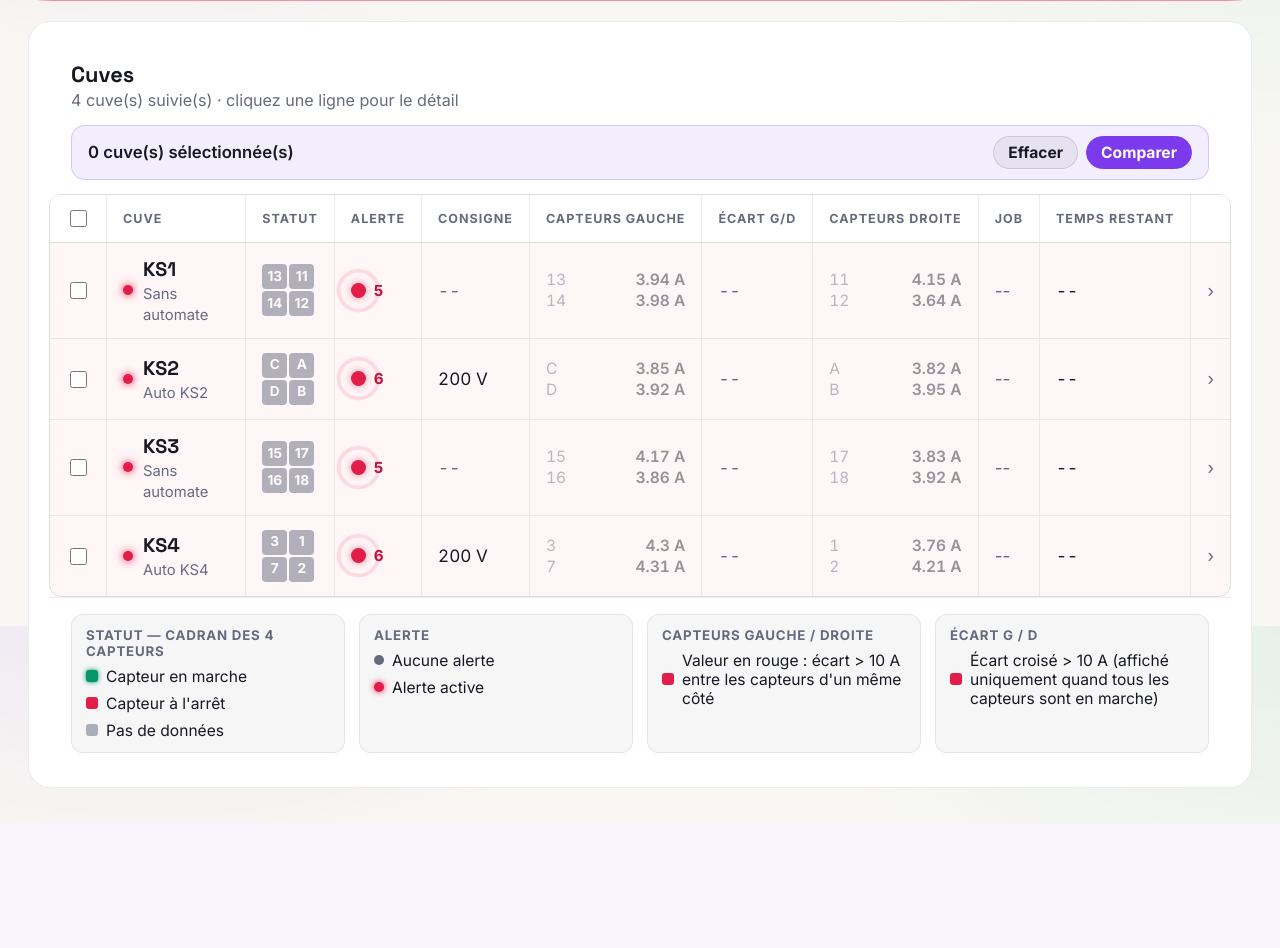
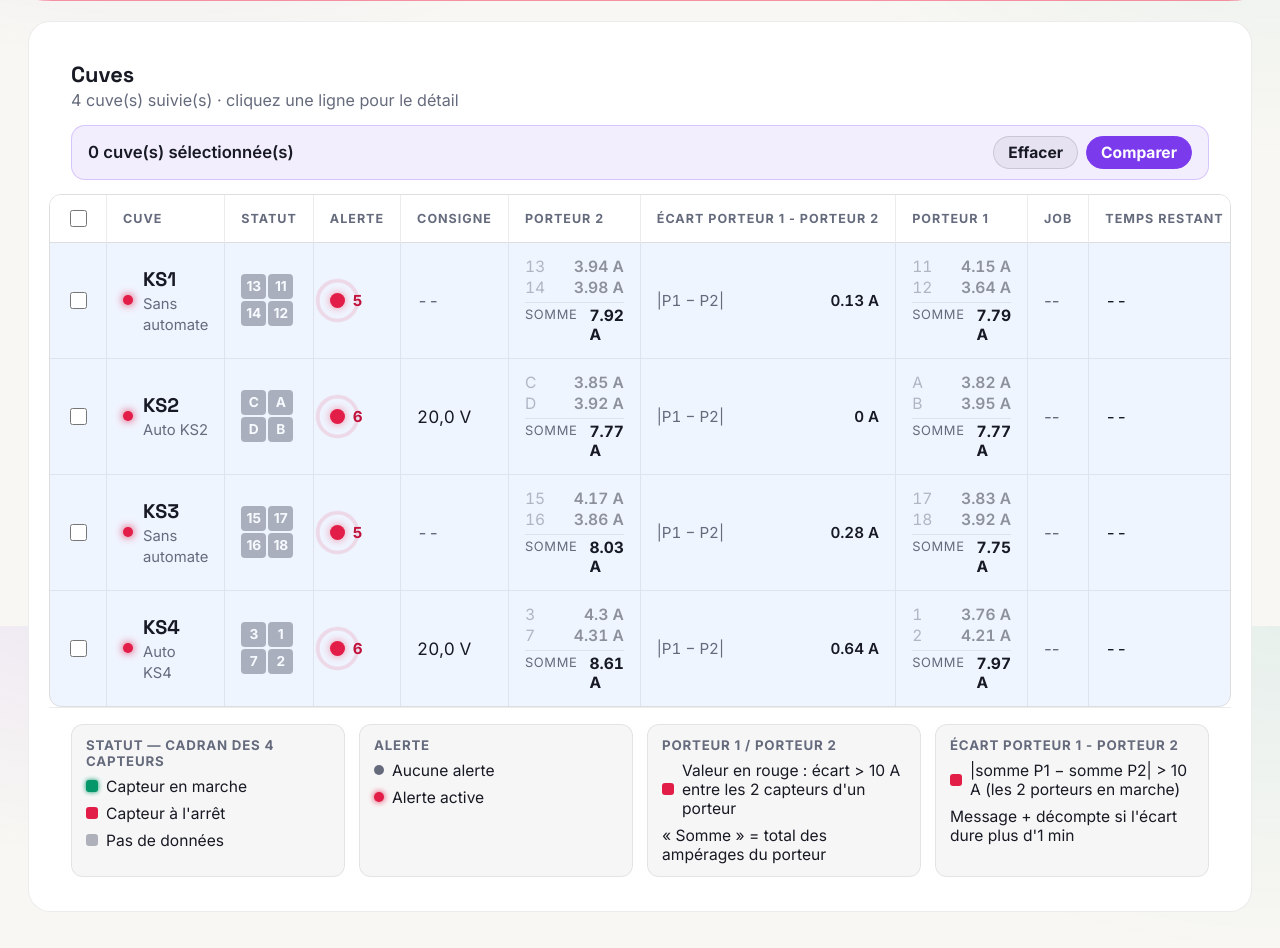
Before and after one commit to McDams/Visuals-V2, a Flask app: page / in a window 1280 px wide. Shown: the part 174-1122 px from the top of the page. Before the commit the page ends 998 px from the top, so only its background shows below. Run offline with Flask 3, Linux system fonts and the light colour scheme.

Commit message:
Porteurs 1/2 : sommes, ecart |P1-P2|, alertes >1min, consigne 20V, arret bleu
- Renommage colonnes : Capteurs Gauche -> Porteur 2, Capteurs Droite ->
  Porteur 1, Ecart G/D -> "Ecart Porteur 1 - Porteur 2".
- Somme des amperages par porteur affichee ; ecart = |somme P1 - somme P2|,
  rouge si > 10 A (les 2 porteurs en marche).
- Alertes d'ecart persistant : message + decompte live (rafraichi chaque
  seconde) quand un ecart (P1-P2 ou intra-porteur) dure plus d'1 min
  (_diff_since cote backend -> "since", refreshPorteurAlerts cote front).
- Consigne : correction d'unite tension (200 -> 20,0 V, division par 10).
- Cuve entierement a l'arret : surbrillance bleue au lieu de rouge (etat
  normal, pas une alerte).

Co-Authored-By: Claude Sonnet 5 <noreply@anthropic.com>

```diff
--- a/static/css/dashboard.css
+++ b/static/css/dashboard.css
@@ -301,6 +301,9 @@ h1, h2, h3, .brand-title, .clock-time, .tank-stat-value, .modal-header h2, .kpi-
 .tank-row:last-child td { border-bottom: none; }
 .tank-row--alert { background: rgba(244, 63, 94, 0.045); }
 .tank-row--alert:hover { background: rgba(244, 63, 94, 0.09); }
+/* Cuve simplement à l'arrêt : surbrillance bleue (état normal), pas rouge (pas d'alerte). */
+.tank-row--stopped { background: rgba(59, 130, 246, 0.08); }
+.tank-row--stopped:hover { background: rgba(59, 130, 246, 0.14); }
 
 .tank-row-name { display: flex; align-items: center; gap: 10px; }
 .tank-row-name strong { display: block; font-size: 1.04rem; font-family: "Space Grotesk", sans-serif; }
@@ -318,17 +321,29 @@ h1, h2, h3, .brand-title, .clock-time, .tank-stat-value, .modal-header h2, .kpi-
 .node-cell-dot--ok { background: var(--ok); }
 .node-cell-dot--warn { background: var(--warn); box-shadow: 0 0 6px var(--warn); }
 
-/* Cellule "Capteurs Gauche/Droite" : une ligne par capteur (nom + courant) au lieu de la moyenne. */
+/* Cellule "Porteur 1/2" : une ligne par capteur (nom + courant) + la somme des ampérages. */
 .sensor-cell { display: flex; flex-direction: column; gap: 2px; }
 .sensor-line { display: flex; justify-content: space-between; gap: 12px; font-size: 0.82rem; }
 .sensor-line-name { color: var(--muted); }
 .sensor-line-val { font-weight: 600; font-variant-numeric: tabular-nums; }
 .sensor-line--nodata { opacity: 0.45; }                         /* capteur sans données */
 .sensor-line--imbalanced .sensor-line-val { color: var(--critical-text); }  /* écart > 10 A */
+/* Ligne "Somme" du porteur : séparée par un filet, mise en avant. */
+.sensor-sum {
+  display: flex; justify-content: space-between; gap: 12px; font-size: 0.82rem;
+  margin-top: 3px; padding-top: 3px; border-top: 1px solid var(--border);
+}
+.sensor-sum-label { color: var(--muted); text-transform: uppercase; font-size: 0.68rem; letter-spacing: 0.05em; }
+.sensor-sum-val { font-weight: 700; font-variant-numeric: tabular-nums; }
 /* Bandeau de signal affiché sous les capteurs quand l'écart dépasse le seuil. */
 .sensor-signal {
   margin-top: 3px; font-size: 0.72rem; font-weight: 700; color: var(--critical-text);
   display: inline-flex; align-items: center; gap: 4px;
+}
+/* Message d'alerte d'écart persistant (> 1 min) avec décompte, sous la cellule concernée. */
+.porteur-alert {
+  margin-top: 4px; font-size: 0.7rem; font-weight: 700; color: #fff;
+  background: var(--critical); border-radius: 6px; padding: 3px 7px; line-height: 1.25;
 }
 
 /* Cellule Statut : cadran 4 zones (état des capteurs) + badge texte, alignés horizontalement. */
--- a/static/js/dashboard.js
+++ b/static/js/dashboard.js
@@ -147,11 +147,40 @@ function formatTime(iso) {
   return d.toLocaleTimeString('fr-FR');
 }
 
-// Met à jour l'horloge du bandeau (date + heure) chaque seconde.
+// Conteneur d'alerte d'écart d'ampérage avec décompte. `since` = instant (ISO) depuis lequel
+// l'écart dépasse 10 A. Le message ne s'affiche qu'au-delà d'1 minute (géré par
+// refreshPorteurAlerts), avec le temps écoulé depuis l'activation, rafraîchi chaque seconde.
+function porteurAlertHtml(since, label) {
+  if (!since) return '';
+  return `<div class="porteur-alert" data-since="${since}" data-label="${label}" hidden></div>`;
+}
+
+// Met à jour, chaque seconde, tous les décomptes d'alertes d'écart : affiche le message
+// uniquement si l'écart dure depuis plus d'1 minute, en y intégrant le temps écoulé.
+function refreshPorteurAlerts() {
+  const now = Date.now();
+  document.querySelectorAll('.porteur-alert[data-since]').forEach((el) => {
+    const since = new Date(el.dataset.since).getTime();
+    if (!Number.isFinite(since)) {
+      el.hidden = true;
+      return;
+    }
+    const seconds = Math.floor((now - since) / 1000);
+    if (seconds > 60) {
+      el.hidden = false;
+      el.textContent = `⚠ ${el.dataset.label} : écart > 10 A depuis ${formatDuration(seconds)}`;
+    } else {
+      el.hidden = true;
+    }
+  });
+}
+
+// Met à jour l'horloge du bandeau (date + heure) chaque seconde, et les décomptes d'alertes.
 function tickClock() {
   const now = new Date();
   setText('clock-date', now.toLocaleDateString('fr-FR', { weekday: 'long', day: 'numeric', month: 'long', year: 'numeric' }));
   setText('clock-time', now.toLocaleTimeString('fr-FR'));
+  refreshPorteurAlerts();
 }
 setInterval(tickClock, 1000);
 tickClock();
@@ -376,42 +405,39 @@ function renderTankTable() {
     return;
   }
 
-  // Rendu d'une cellule de côté : courant de CHAQUE capteur (au lieu de la moyenne), plus un
-  // signal de déséquilibre quand l'écart max entre capteurs du côté dépasse 10 A (node.imbalanced).
-  const nodeCell = (node) => {
+  // Rendu d'une cellule de porteur : courant de CHAQUE capteur, puis la SOMME des ampérages du
+  // porteur. Signal de déséquilibre quand l'écart entre ses 2 capteurs dépasse 10 A (et que le
+  // porteur tourne), et message d'alerte avec décompte si ce dépassement dure plus d'1 min.
+  const porteurCell = (node, label) => {
     if (!node) return '<span class="muted">Non assigné</span>';
-    const imbalanced = node.imbalanced === true;
-    // Une ligne par capteur : nom + courant. En rouge si le côté est déséquilibré, gris si le
-    // capteur ne remonte pas de données.
+    const alerting = node.imbalanced === true && node.all_running === true;
     const rows = (node.sensors || [])
       .map((s) => {
         const val = s.current != null ? `${s.current} A` : '--';
-        const cls = !s.reporting ? 'sensor-line--nodata' : imbalanced ? 'sensor-line--imbalanced' : '';
+        const cls = !s.reporting ? 'sensor-line--nodata' : alerting ? 'sensor-line--imbalanced' : '';
         return `<div class="sensor-line ${cls}"><span class="sensor-line-name">${s.name}</span><span class="sensor-line-val">${val}</span></div>`;
       })
       .join('');
-    // Bandeau de signal quand l'écart dépasse le seuil (⚠ + valeur de l'écart).
-    const signal = imbalanced
-      ? `<div class="sensor-signal" title="Écart entre capteurs supérieur à 10 A">⚠ Écart ${node.spread} A</div>`
+    // Somme des ampérages du porteur.
+    const sum =
+      node.sum_current != null
+        ? `<div class="sensor-sum"><span class="sensor-sum-label">Somme</span><span class="sensor-sum-val">${node.sum_current} A</span></div>`
+        : '';
+    const signal = alerting
+      ? `<div class="sensor-signal" title="Écart entre les 2 capteurs supérieur à 10 A">⚠ Écart ${node.spread} A</div>`
       : '';
-    return `<div class="sensor-cell">${rows || '<span class="muted">--</span>'}${signal}</div>`;
+    const durationAlert = alerting ? porteurAlertHtml(node.spread_since, label) : '';
+    return `<div class="sensor-cell">${rows || '<span class="muted">--</span>'}${sum}${signal}${durationAlert}</div>`;
   };
 
-  // Cellule "Écart G/D" : écarts croisés gauche×droite (voir _build_cross_gaps). On n'affiche un
-  // écart QUE si (1) tous les capteurs de la cuve sont en marche (data.active) et (2) l'écart
-  // dépasse 10 A (p.over). Sinon rien : ces écarts n'ont de sens que cuve entièrement active, et
-  // seuls les dépassements sont pertinents à signaler.
-  const gapCell = (data) => {
-    if (!data || !data.active) return '<span class="muted">--</span>';
-    const over = (data.pairs || []).filter((p) => p.over);
-    if (!over.length) return '<span class="muted">--</span>';
-    const rows = over
-      .map(
-        (p) =>
-          `<div class="gap-line gap-line--over"><span class="gap-line-pair">${p.left} ↔ ${p.right}</span><span class="gap-line-val">${p.gap} A</span></div>`
-      )
-      .join('');
-    return `<div class="gap-cell">${rows}</div>`;
+  // Cellule "Écart Porteur 1 - Porteur 2" = |somme P1 - somme P2|. Rouge quand l'écart dépasse
+  // 10 A (les deux porteurs en marche), avec message + décompte au-delà d'1 min.
+  const porteurGapCell = (gap) => {
+    if (!gap || gap.value == null) return '<span class="muted">--</span>';
+    const over = gap.over === true;
+    const valLine = `<div class="gap-line ${over ? 'gap-line--over' : ''}"><span class="gap-line-pair">|P1 − P2|</span><span class="gap-line-val">${gap.value} A</span></div>`;
+    const durationAlert = over ? porteurAlertHtml(gap.since, 'Porteur 1 - Porteur 2') : '';
+    return `<div class="gap-cell">${valLine}${durationAlert}</div>`;
   };
 
   tbody.innerHTML = state.tankViews
@@ -420,6 +446,11 @@ function renderTankTable() {
       const tankAlerts = alertsForTank(view.tank);
       const hasMajor = tankAlerts.some((a) => a.severity === 'major');
       const hasProblem = tankAlerts.length > 0;
+
+      // Surbrillance de ligne : bleue quand la cuve est simplement à l'arrêt (état normal, pas une
+      // alerte), rouge seulement pour une vraie alerte majeure hors arrêt.
+      const isStopped = view.status === 'arret';
+      const rowClass = isStopped ? 'tank-row--stopped' : hasMajor ? 'tank-row--alert' : '';
 
       // Colonne Job masquée temporairement : pas encore de valeurs fiables à afficher. Le job
       // reste calculé côté backend (alertes de dépassement de durée) ; on n'affiche que "--" ici.
@@ -437,7 +468,7 @@ function renderTankTable() {
           : '--';
 
       return `
-      <tr class="tank-row${hasMajor ? ' tank-row--alert' : ''}" data-tank="${view.tank}" tabindex="0">
+      <tr class="tank-row${rowClass ? ' ' + rowClass : ''}" data-tank="${view.tank}" tabindex="0">
         <td class="select-cell"><input type="checkbox" class="tank-select" data-tank="${view.tank}" aria-label="Sélectionner ${view.tank}"${state.compareTanks.has(view.tank) ? ' checked' : ''} /></td>
         <td>
           <div class="tank-row-name">
@@ -459,10 +490,10 @@ function renderTankTable() {
             ${hasProblem ? `<span class="alert-dot-count alert-dot-count--problem">${tankAlerts.length}</span>` : ''}
           </div>
         </td>
-        <td class="tabular">${view.setpoint?.voltage != null ? view.setpoint.voltage + ' V' : '<span class="muted">--</span>'}</td>
-        <td class="tabular">${nodeCell(view.nodes?.left)}</td>
-        <td class="tabular">${gapCell(view.cross_gaps)}</td>
-        <td class="tabular">${nodeCell(view.nodes?.right)}</td>
+        <td class="tabular">${view.setpoint?.voltage != null ? view.setpoint.voltage.toFixed(1).replace('.', ',') + ' V' : '<span class="muted">--</span>'}</td>
+        <td class="tabular">${porteurCell(view.nodes?.left, 'Porteur 2')}</td>
+        <td class="tabular">${porteurGapCell(view.porteur_gap)}</td>
+        <td class="tabular">${porteurCell(view.nodes?.right, 'Porteur 1')}</td>
         <td>${jobCell}</td>
         <td class="tabular">${timeRemaining}</td>
         <td class="row-action">›</td>
--- a/templates/dashboard.html
+++ b/templates/dashboard.html
@@ -92,9 +92,9 @@
                 <th>Statut</th>
                 <th>Alerte</th>
                 <th>Consigne</th>
-                <th>Capteurs Gauche</th>
-                <th>Écart G/D</th>
-                <th>Capteurs Droite</th>
+                <th>Porteur 2</th>
+                <th>Écart Porteur 1 - Porteur 2</th>
+                <th>Porteur 1</th>
                 <th>Job</th>
                 <th>Temps restant</th>
                 <th></th>
@@ -119,12 +119,14 @@
             <span class="legend-item"><span class="legend-dot legend-dot--critical"></span>Alerte active</span>
           </div>
           <div class="legend-group">
-            <span class="legend-title">Capteurs Gauche / Droite</span>
-            <span class="legend-item"><span class="legend-swatch"></span>Valeur en rouge : écart &gt; 10 A entre les capteurs d'un même côté</span>
+            <span class="legend-title">Porteur 1 / Porteur 2</span>
+            <span class="legend-item"><span class="legend-swatch"></span>Valeur en rouge : écart &gt; 10 A entre les 2 capteurs d'un porteur</span>
+            <span class="legend-item">« Somme » = total des ampérages du porteur</span>
           </div>
           <div class="legend-group">
-            <span class="legend-title">Écart G / D</span>
-            <span class="legend-item"><span class="legend-swatch"></span>Écart croisé &gt; 10 A (affiché uniquement quand tous les capteurs sont en marche)</span>
+            <span class="legend-title">Écart Porteur 1 - Porteur 2</span>
+            <span class="legend-item"><span class="legend-swatch"></span>|somme P1 − somme P2| &gt; 10 A (les 2 porteurs en marche)</span>
+            <span class="legend-item">Message + décompte si l'écart dure plus d'1 min</span>
           </div>
         </div>
       </section>
```
Also changed, not shown: services/chart_service.py (+108 -33 lines).
